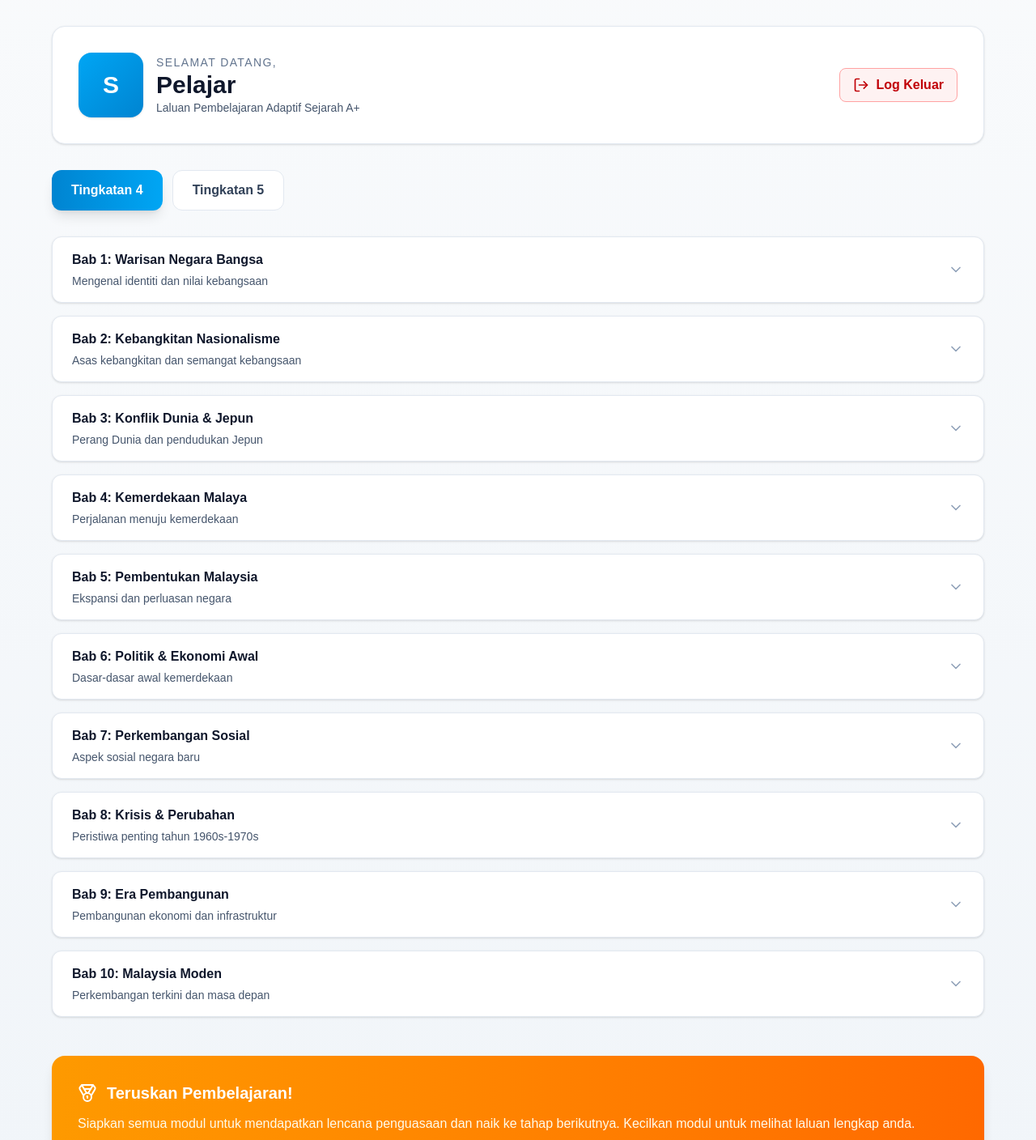
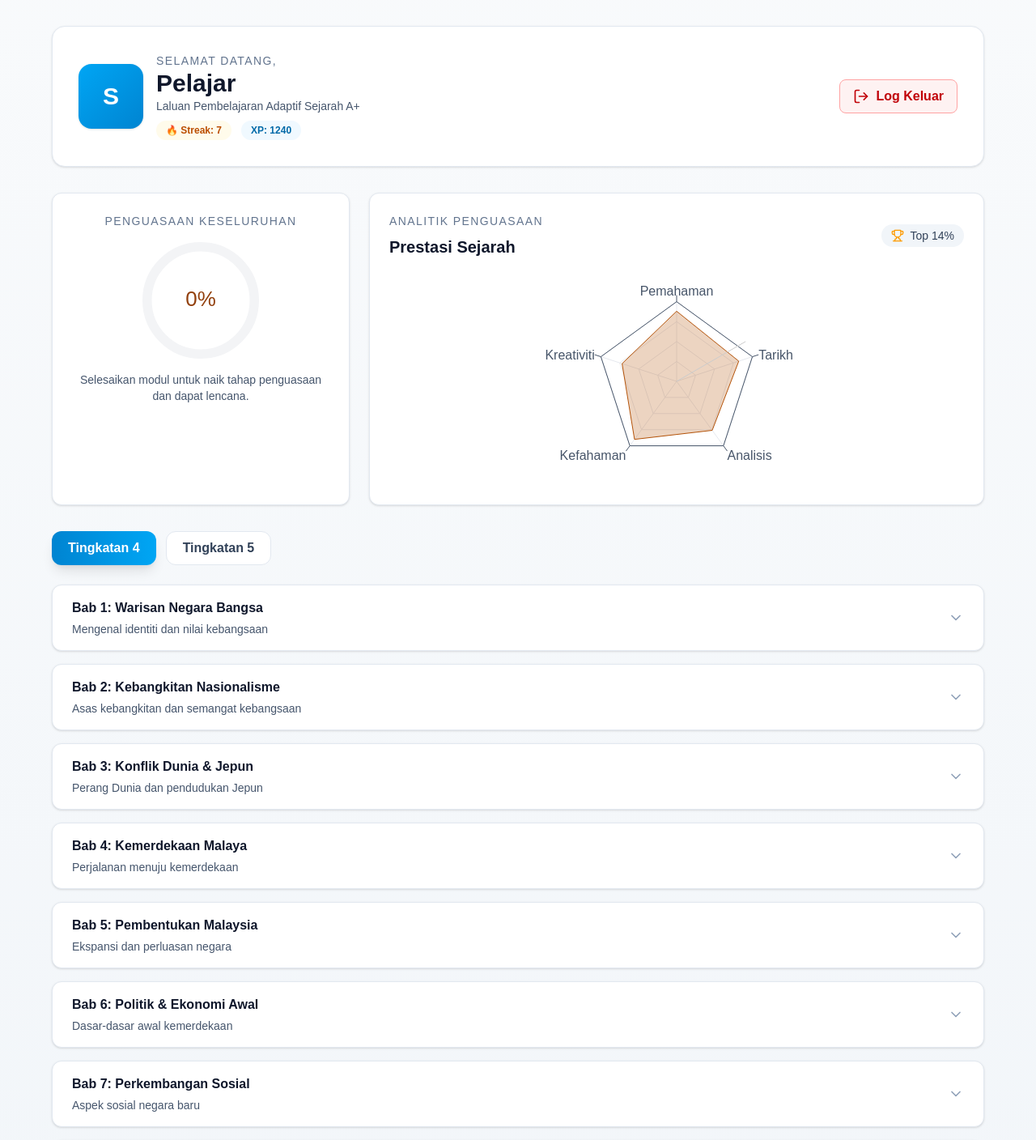
Before and after one commit to nickamariah/sejarah-score-aplus, a Next.js app: page /murid in a window 1280 px wide. Shown: the top 1408 px of the page at 81% size. Built offline with nearby package versions, Linux system fonts and the light colour scheme.

Commit message:
Gabung UI Analitik dan Laluan Adaptif

```diff
--- a/app/murid/page.tsx
+++ b/app/murid/page.tsx
@@ -14,6 +14,17 @@ import {
   Sparkles,
   LogOut
 } from "lucide-react";
+import { Radar, RadarChart, PolarAngleAxis, PolarGrid, PolarRadiusAxis, ResponsiveContainer } from "recharts";
+import { CircularProgressbar, buildStyles } from "react-circular-progressbar";
+import "react-circular-progressbar/dist/styles.css";
+
+const radarData = [
+  { subject: "Pemahaman", A: 88, fullMark: 100 },
+  { subject: "Tarikh", A: 82, fullMark: 100 },
+  { subject: "Analisis", A: 76, fullMark: 100 },
+  { subject: "Kefahaman", A: 90, fullMark: 100 },
+  { subject: "Kreativiti", A: 72, fullMark: 100 },
+];
 
 const chapters = {
   t4: [
@@ -78,9 +89,7 @@ export default function MuridDashboard() {
 
   const toggleModule = (moduleKey: string) => {
     setCompletedModules((prev) =>
-      prev.includes(moduleKey)
-        ? prev.filter((m) => m !== moduleKey)
-        : [...prev, moduleKey]
+      prev.includes(moduleKey) ? prev.filter((m) => m !== moduleKey) : [...prev, moduleKey]
     );
   };
 
@@ -95,16 +104,20 @@ export default function MuridDashboard() {
   };
 
   const isModuleLocked = (chapterId: number, moduleId: number) => {
-    // First module is always unlocked, subsequent modules lock based on previous completion
     if (moduleId === 1) return false;
     const prevKey = `${activeLevel}-ch${chapterId}-mod${moduleId - 1}`;
     return !completedModules.includes(prevKey);
   };
 
   const handleLogout = () => {
-    localStorage.removeItem('currentUser');
-    window.location.href = '/';
+    localStorage.removeItem("currentUser");
+    window.location.href = "/";
   };
+
+  // Mastery percent across active level
+  const totalModules = currentChapters.length * modules.length;
+  const completedCount = completedModules.filter((k) => k.startsWith(activeLevel)).length;
+  const masteryPercent = totalModules ? Math.round((completedCount / totalModules) * 100) : 0;
 
   return (
     <div className="min-h-screen bg-gradient-to-b from-slate-50 to-slate-100 px-4 py-8 md:px-6 font-sans text-slate-900">
@@ -124,8 +137,13 @@ export default function MuridDashboard() {
                 <p className="text-xs md:text-sm uppercase tracking-widest text-slate-500">Selamat datang,</p>
                 <h1 className="text-2xl md:text-3xl font-bold text-slate-900">{userData?.nama || "Pelajar"}</h1>
                 <p className="text-sm text-slate-600">Laluan Pembelajaran Adaptif Sejarah A+</p>
+                <div className="mt-2 flex items-center gap-3">
+                  <span className="inline-flex items-center gap-2 rounded-full bg-amber-50 px-3 py-1 text-amber-700 text-xs font-semibold">🔥 Streak: {userData?.streak ?? 7}</span>
+                  <span className="inline-flex items-center gap-2 rounded-full bg-sky-50 px-3 py-1 text-sky-700 text-xs font-semibold">XP: {userData?.xp ?? 1240}</span>
                 </div>
               </div>
+            </div>
+            <div className="flex items-center gap-3">
               <button
                 onClick={handleLogout}
                 className="flex items-center gap-2 px-4 py-2 rounded-lg border border-red-300 bg-red-50 text-red-700 font-semibold hover:bg-red-100 transition"
@@ -134,14 +152,57 @@ export default function MuridDashboard() {
                 Log Keluar
               </button>
             </div>
+          </div>
         </motion.div>
 
-        {/* Level Tabs */}
+        {/* Analytics + Progress */}
+        <div className="grid grid-cols-1 md:grid-cols-3 gap-6 mb-8">
+          <div className="md:col-span-1 rounded-xl bg-white p-6 shadow-sm border border-slate-200 flex flex-col items-center">
+            <h3 className="text-sm text-slate-500 uppercase tracking-widest">Penguasaan Keseluruhan</h3>
+            <div className="w-36 h-36 mt-4">
+              <CircularProgressbar
+                value={masteryPercent}
+                text={`${masteryPercent}%`}
+                styles={buildStyles({
+                  textSize: "18px",
+                  pathColor: `rgba(245, 158, 11, ${masteryPercent / 100})`,
+                  textColor: "#92400e",
+                  trailColor: "#f3f4f6",
+                })}
+              />
+            </div>
+            <p className="mt-4 text-sm text-slate-600 text-center">Selesaikan modul untuk naik tahap penguasaan dan dapat lencana.</p>
+          </div>
+
+          <div className="md:col-span-2 rounded-xl bg-white p-6 shadow-sm border border-slate-200">
+            <div className="flex items-center justify-between">
+              <div>
+                <p className="text-sm uppercase tracking-widest text-slate-500">Analitik Penguasaan</p>
+                <h2 className="mt-2 text-xl font-semibold text-slate-900">Prestasi Sejarah</h2>
+              </div>
+              <div className="inline-flex items-center gap-2 rounded-full bg-slate-100 px-3 py-1 text-sm text-slate-700">
+                <Trophy className="w-4 h-4 text-amber-500" /> Top 14%
+              </div>
+            </div>
+            <div className="mt-6 h-64">
+              <ResponsiveContainer width="100%" height={256}>
+                <RadarChart cx="50%" cy="50%" outerRadius="80%" data={radarData}>
+                  <PolarGrid stroke="#e6e9ef" />
+                  <PolarAngleAxis dataKey="subject" stroke="#475569" />
+                  <PolarRadiusAxis angle={30} domain={[0, 100]} tick={false} />
+                  <Radar name="Skor" dataKey="A" stroke="#b45309" fill="#b45309" fillOpacity={0.25} />
+                </RadarChart>
+              </ResponsiveContainer>
+            </div>
+          </div>
+        </div>
+
+        {/* Level Tabs + Adaptive Pathway (kept below analytics) */}
         <motion.div
           initial={{ opacity: 0, y: 10 }}
           animate={{ opacity: 1, y: 0 }}
           transition={{ delay: 0.1 }}
-          className="mb-8 flex gap-3"
+          className="mb-6 flex gap-3"
         >
           {["t4", "t5"].map((level) => (
             <button
@@ -150,7 +211,7 @@ export default function MuridDashboard() {
                 setActiveLevel(level as "t4" | "t5");
                 setExpandedChapter(null);
               }}
-              className={`px-6 py-3 rounded-xl font-semibold transition ${
+              className={`px-5 py-2 rounded-xl font-semibold transition ${
                 activeLevel === level
                   ? "bg-gradient-to-r from-sky-600 to-sky-500 text-white shadow-lg"
                   : "bg-white text-slate-700 border border-slate-200 hover:bg-slate-50"
@@ -161,19 +222,13 @@ export default function MuridDashboard() {
           ))}
         </motion.div>
 
-        {/* Chapters List */}
-        <motion.div
-          initial={{ opacity: 0 }}
-          animate={{ opacity: 1 }}
-          transition={{ delay: 0.2 }}
-          className="space-y-4"
-        >
+        <motion.div className="space-y-4">
           {currentChapters.map((chapter, index) => (
             <motion.div
               key={chapter.id}
               initial={{ opacity: 0, y: 10 }}
               animate={{ opacity: 1, y: 0 }}
-              transition={{ delay: index * 0.05 }}
+              transition={{ delay: index * 0.04 }}
               className="bg-white rounded-xl border border-slate-200 shadow-sm overflow-hidden"
             >
               <button
@@ -184,69 +239,41 @@ export default function MuridDashboard() {
                   <h3 className="font-bold text-slate-900">{chapter.title}</h3>
                   <p className="text-sm text-slate-600 mt-1">{chapter.desc}</p>
                 </div>
-                <motion.div
-                  animate={{ rotate: expandedChapter === chapter.id ? 180 : 0 }}
-                  transition={{ duration: 0.2 }}
-                  className="ml-4 flex-shrink-0"
-                >
+                <motion.div animate={{ rotate: expandedChapter === chapter.id ? 180 : 0 }} transition={{ duration: 0.2 }} className="ml-4 flex-shrink-0">
                   <ChevronDown className="w-5 h-5 text-slate-400" />
                 </motion.div>
               </button>
 
-              {/* Modules Accordion */}
               <AnimatePresence>
                 {expandedChapter === chapter.id && (
-                  <motion.div
-                    initial={{ opacity: 0, height: 0 }}
-                    animate={{ opacity: 1, height: "auto" }}
-                    exit={{ opacity: 0, height: 0 }}
-                    className="border-t border-slate-200 bg-gradient-to-b from-slate-50 to-white p-6"
-                  >
-                    <div className="space-y-3">
-                      {modules.map((module, idx) => {
+                  <motion.div initial={{ opacity: 0, height: 0 }} animate={{ opacity: 1, height: "auto" }} exit={{ opacity: 0, height: 0 }} className="border-t border-slate-200 bg-gradient-to-b from-slate-50 to-white p-6">
+                    <div className="grid gap-3 sm:grid-cols-2">
+                      {modules.map((module) => {
                         const Icon = module.icon;
                         const isLocked = isModuleLocked(chapter.id, module.id);
                         const isCompleted = getModuleStatus(chapter.id, module.id);
+                        const key = `${activeLevel}-ch${chapter.id}-mod${module.id}`;
 
                         return (
-                          <motion.button
-                            key={module.id}
-                            initial={{ opacity: 0, x: -20 }}
-                            animate={{ opacity: 1, x: 0 }}
-                            transition={{ delay: idx * 0.05 }}
-                            onClick={() => {
-                              if (!isLocked) markModuleComplete(chapter.id, module.id);
-                            }}
-                            disabled={isLocked}
-                            className={`w-full px-4 py-4 rounded-lg flex items-start gap-4 transition ${
-                              isLocked
-                                ? "bg-slate-100 opacity-50 cursor-not-allowed"
-                                : isCompleted
-                                ? "bg-gradient-to-r from-emerald-50 to-teal-50 border border-emerald-200"
-                                : "bg-white border border-slate-200 hover:border-sky-400 hover:bg-sky-50"
-                            }`}
-                          >
-                            <div className={`flex-shrink-0 p-2 rounded-lg ${
-                              isLocked
-                                ? "bg-slate-300 text-slate-500"
-                                : isCompleted
-                                ? `bg-emerald-100 text-emerald-600`
-                                : `bg-${module.color}-100 text-${module.color}-600`
-                            }`}>
-                              {isLocked ? (
-                                <Lock className="w-5 h-5" />
-                              ) : (
-                                <Icon className="w-5 h-5" />
-                              )}
+                          <motion.div key={module.id} whileHover={{ y: -4 }} className={`rounded-lg p-4 flex items-start gap-4 transition ${isLocked ? 'bg-slate-100 opacity-60' : isCompleted ? 'bg-emerald-50 border border-emerald-200' : 'bg-white border border-slate-200 hover:border-sky-300'}`}>
+                            <div className={`p-2 rounded-lg flex items-center justify-center ${isLocked ? 'bg-slate-300 text-slate-600' : isCompleted ? 'bg-emerald-100 text-emerald-600' : 'bg-sky-50 text-sky-600'}`}>
+                              {isLocked ? <Lock className="w-5 h-5" /> : <Icon className="w-5 h-5" />}
                             </div>
-                            <div className="flex-1 text-left">
-                              <div className="flex items-center gap-2">
+                            <div className="flex-1">
+                              <div className="flex items-center justify-between">
+                                <div>
                                   <h4 className="font-semibold text-slate-900">{module.name}</h4>
-                                {isCompleted && <CheckCircle2 className="w-4 h-4 text-emerald-600" />}
-                              </div>
                                   {module.note && <p className="text-xs text-slate-600 mt-1">{module.note}</p>}
                                 </div>
-                          </motion.button>
+                                <div className="flex items-center gap-2">
+                                  {isCompleted ? <CheckCircle2 className="w-5 h-5 text-emerald-600" /> : null}
+                                  <button onClick={() => { if (!isLocked) markModuleComplete(chapter.id, module.id); }} disabled={isLocked} className={`text-sm font-semibold px-3 py-1 rounded ${isLocked ? 'text-slate-500' : 'text-sky-700 hover:bg-sky-50'}`}>
+                                    {isCompleted ? 'Selesai' : isLocked ? 'Terkunci' : 'Mula'}
+                                  </button>
+                                </div>
+                              </div>
+                            </div>
+                          </motion.div>
                         );
                       })}
                     </div>
@@ -257,20 +284,12 @@ export default function MuridDashboard() {
           ))}
         </motion.div>
 
-        {/* Footer CTA */}
-        <motion.div
-          initial={{ opacity: 0, y: 20 }}
-          animate={{ opacity: 1, y: 0 }}
-          transition={{ delay: 0.3 }}
-          className="mt-12 rounded-2xl bg-gradient-to-r from-amber-500 to-orange-500 p-6 md:p-8 text-white shadow-lg"
-        >
+        <motion.div initial={{ opacity: 0, y: 20 }} animate={{ opacity: 1, y: 0 }} transition={{ delay: 0.3 }} className="mt-12 rounded-2xl bg-gradient-to-r from-amber-500 to-orange-500 p-6 md:p-8 text-white shadow-lg">
           <div className="flex items-center gap-3 mb-3">
             <Medal className="w-6 h-6" />
             <h3 className="text-xl font-bold">Teruskan Pembelajaran!</h3>
           </div>
-          <p className="text-amber-50 text-sm md:text-base">
-            Siapkan semua modul untuk mendapatkan lencana penguasaan dan naik ke tahap berikutnya. Kecilkan modul untuk melihat laluan lengkap anda.
-          </p>
+          <p className="text-amber-50 text-sm md:text-base">Siapkan semua modul untuk mendapatkan lencana penguasaan dan naik ke tahap berikutnya.</p>
         </motion.div>
       </div>
     </div>
```
Lines whose indentation alone changed are shown as unchanged.
